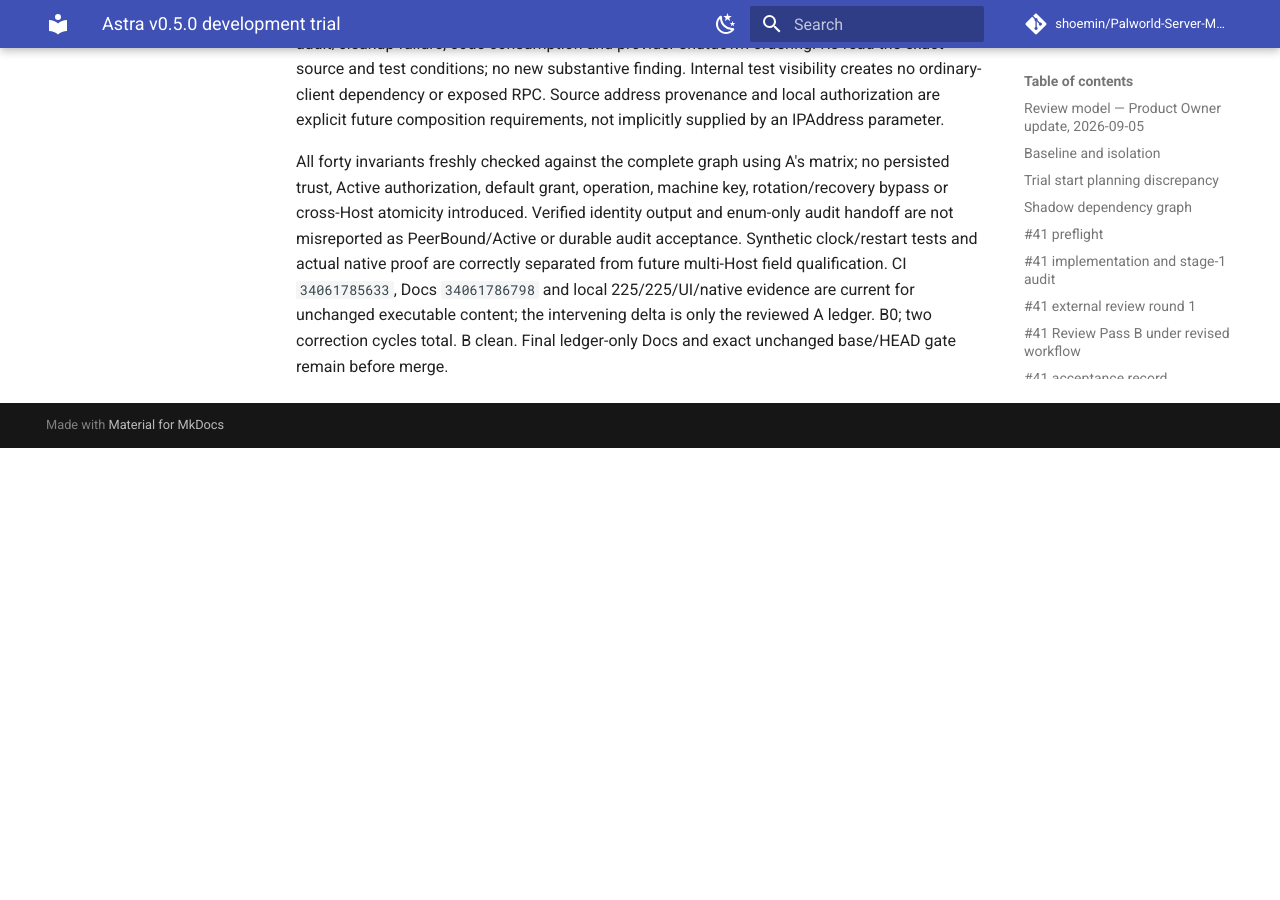
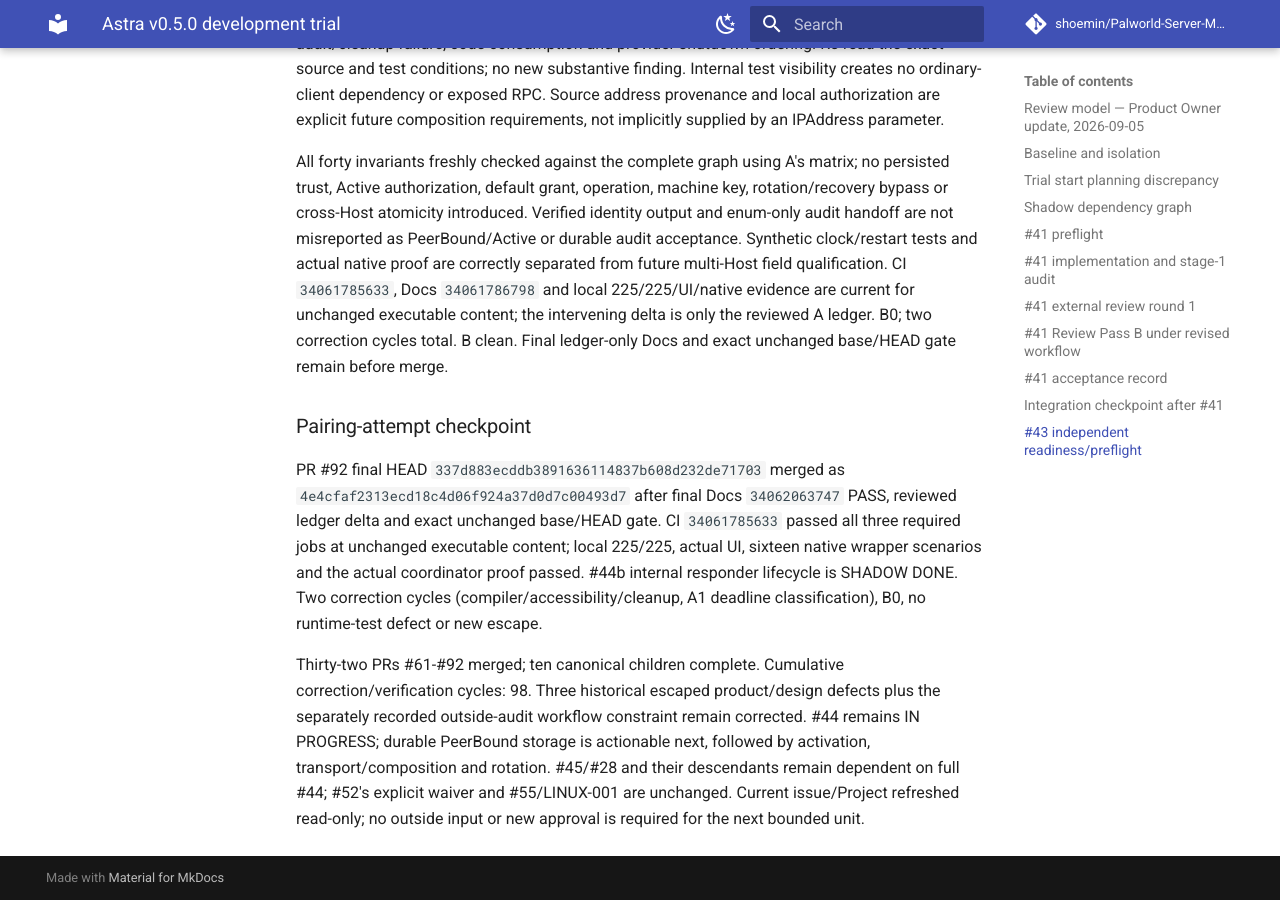
Before and after one commit to shoemin/Palworld-Server-Manager, an MkDocs documentation site: the page built from docs/experiments/astra-v0.5.0-trial.md, in a window 1280 px wide and 900 px high, scrolled down 143278 px. Built offline with MkDocs 1.6.1 and Material for MkDocs 9.7.7, drawn with Linux system fonts in a browser that asks for light colours; comment, search, counter and statistics services are not loaded; before the commit the page ends 143726 px from its top, so only the background shows below that; part of the change alters nothing that is shown.

Commit message:
Checkpoint merged Host pairing attempt lifecycle

```diff
--- a/docs/experiments/astra-v0.5.0-trial.md
+++ b/docs/experiments/astra-v0.5.0-trial.md
@@ -1534,3 +1534,9 @@ Complete ten-file diff, tests, documented limits and sibling wrapper references
 Fresh exact-HEAD review of PR #92: `54a0a2f387dbb92d9f940e05ff225b87d8836039`, unchanged base `c9ce94f178bf6c56c3de58e38b8699d3db81e9dc`. Complete ten-file diff re-evaluated: secret ownership/copies, real provider versus synthetic lifecycle oracle, source normalization and non-eviction, one-exchange admission, failed-handle repeat accounting, native creation rollback, timer/disconnect/cancellation interleavings, deadline crossing, terminal bookkeeping despite audit/cleanup failure, code consumption and provider shutdown ordering. Re-read the exact source and test conditions; no new substantive finding. Internal test visibility creates no ordinary-client dependency or exposed RPC. Source address provenance and local authorization are explicit future composition requirements, not implicitly supplied by an IPAddress parameter.
 
 All forty invariants freshly checked against the complete graph using A's matrix; no persisted trust, Active authorization, default grant, operation, machine key, rotation/recovery bypass or cross-Host atomicity introduced. Verified identity output and enum-only audit handoff are not misreported as PeerBound/Active or durable audit acceptance. Synthetic clock/restart tests and actual native proof are correctly separated from future multi-Host field qualification. CI `34061785633`, Docs `34061786798` and local 225/225/UI/native evidence are current for unchanged executable content; the intervening delta is only the reviewed A ledger. B0; two correction cycles total. B clean. Final ledger-only Docs and exact unchanged base/HEAD gate remain before merge.
+
+### Pairing-attempt checkpoint
+
+PR #92 final HEAD `337d883ecddb3891636114837b608d232de71703` merged as `4e4cfaf2313ecd18c4d06f924a37d0d7c00493d7` after final Docs `34062063747` PASS, reviewed ledger delta and exact unchanged base/HEAD gate. CI `34061785633` passed all three required jobs at unchanged executable content; local 225/225, actual UI, sixteen native wrapper scenarios and the actual coordinator proof passed. #44b internal responder lifecycle is SHADOW DONE. Two correction cycles (compiler/accessibility/cleanup, A1 deadline classification), B0, no runtime-test defect or new escape.
+
+Thirty-two PRs #61-#92 merged; ten canonical children complete. Cumulative correction/verification cycles: 98. Three historical escaped product/design defects plus the separately recorded outside-audit workflow constraint remain corrected. #44 remains IN PROGRESS; durable PeerBound storage is actionable next, followed by activation, transport/composition and rotation. #45/#28 and their descendants remain dependent on full #44; #52's explicit waiver and #55/LINUX-001 are unchanged. Current issue/Project refreshed read-only; no outside input or new approval is required for the next bounded unit.
```
